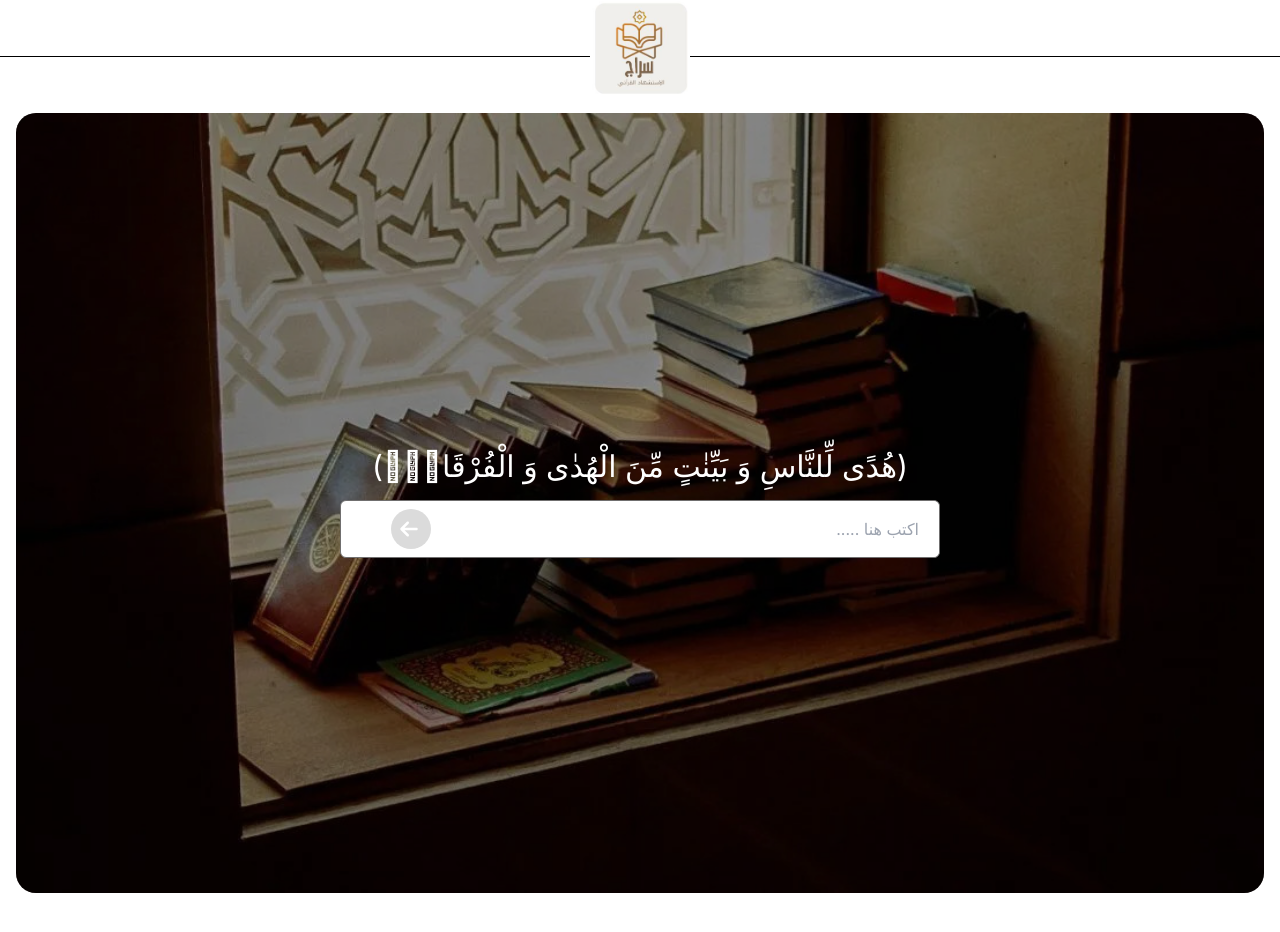
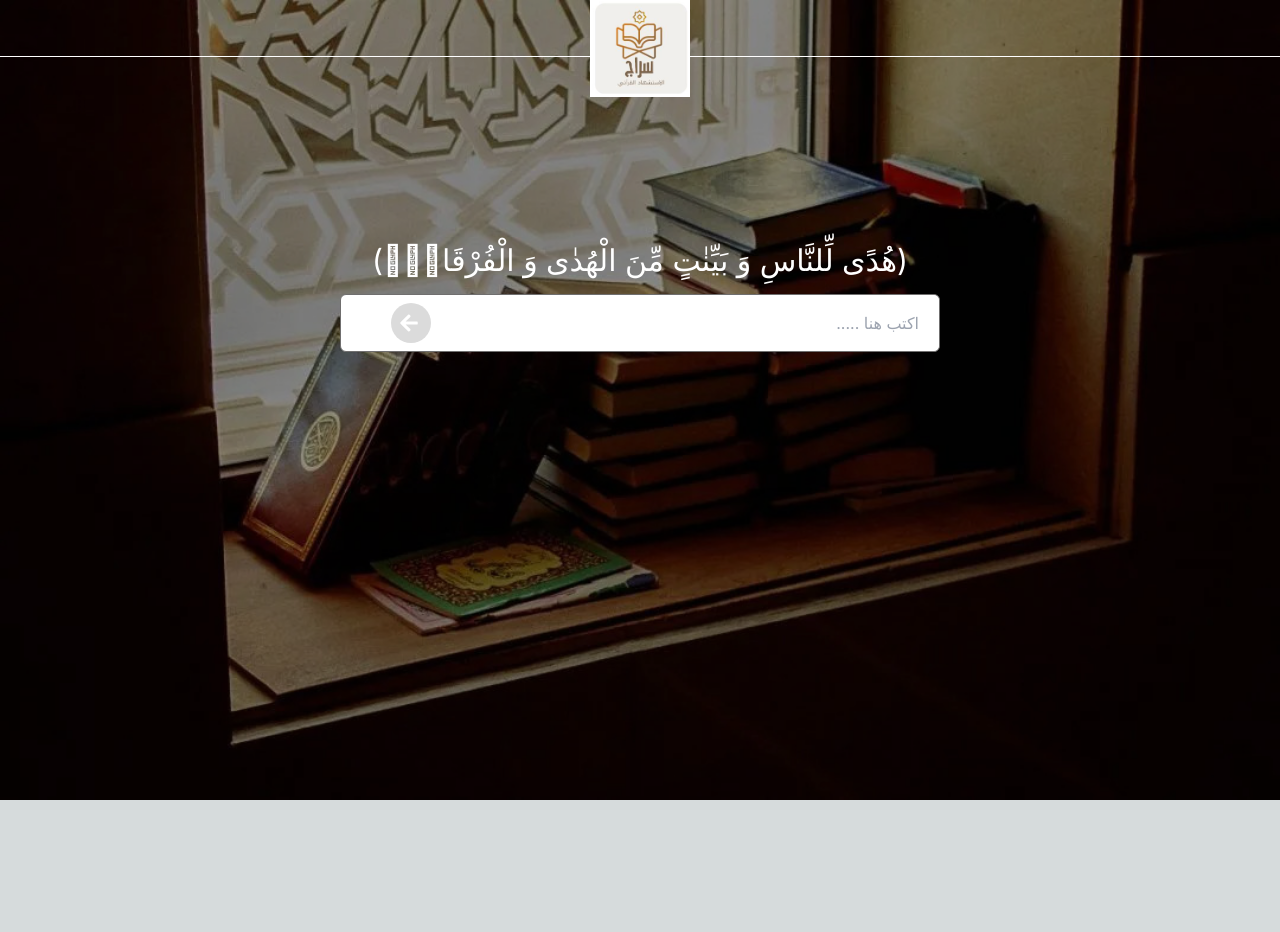
Before and after one commit to danial-babar/arabic-app, a Next.js app: page / in a window 1280 px wide. Shown: the top 932 px of the page. After the commit the page ends 800 px from the top, so only its background shows below. Built offline with nearby package versions, Linux system fonts and the light colour scheme.

Commit message:
inlarge banner to whole screen

```diff
--- a/pages/Index.tsx
+++ b/pages/Index.tsx
@@ -5,10 +5,11 @@ import SearchBox from "../components/SearchBox";
 import Image from "next/image";
 import { useEffect, useRef, useState } from "react";
 import { useSpring, animated } from "react-spring";
-import { FaArrowLeft } from "react-icons/fa6";
-import { FaInstagram } from "react-icons/fa6";
+import { FaArrowLeft } from "react-icons/fa";
+import { FaInstagram } from "react-icons/fa";
 import { FaFacebookF } from "react-icons/fa";
-import { FaTwitter } from "react-icons/fa6";
+import { FaTwitter } from "react-icons/fa";
+
 const Home: React.FC = () => {
   const [query, setQuery] = useState("");
   const [isFocused, setIsFocused] = useState(false);
@@ -22,7 +23,9 @@ const Home: React.FC = () => {
       console.log("Searching for:", query);
     }
   };
+
   const dataArray = [1, 2, 3];
+
   const handleKeyDown = (event: React.KeyboardEvent<HTMLInputElement>) => {
     if (event.key === "Enter") {
       handleSearch(query);
@@ -64,6 +67,7 @@ const Home: React.FC = () => {
       };
     }
   }, [isSearch]);
+
   useEffect(() => {
     document.addEventListener("mousedown", handleClickOutside);
     return () => {
@@ -73,26 +77,41 @@ const Home: React.FC = () => {
 
   const buttonSpring = useSpring({
     left: isFocused ? 10 : 50,
-    // opacity: isFocused ? 1 : 0.2,
   });
+
   const box = useSpring({
     left: isFocused ? 10 : 50,
-    // opacity: isFocused ? 100 : 0,
   });
+
   const borderColorClass = isFocused ? "border-[#49CAD2]" : "border-[#706f6f]";
   const btnColor = query?.length > 0 ? "bg-[#49CAD2]" : "bg-[#dbdbdb]";
+
   const onBackClick = () => {
     setIsSearch(false);
     setTypedText("");
     setIsFocused(false);
   };
+
   return (
-    <div className="pb-10">
+    <div>
       <Head>
         <title>Your Page Title</title>
       </Head>
+
+      {!isSearch ? (
+        <div className="pb-10 h-screen overflow:hidden bg-white">
+          {/* Background Image */}
+          <Image
+            src={"/Images/banner.jpg"}
+            alt="Banner"
+            className="absolute top-0 left-0 z-0"
+            layout="fill"
+            objectFit="cover"
+          />
+          <div className="absolute top-0 left-0 w-full h-full bg-black opacity-40"></div>
+
           <div className="w-full items-center">
-        <hr className="w-full border-t border-t-[#000] absolute top-14" />
+            <hr className="w-full border-t border-t-[#fff] absolute top-14" />
             <div className="relative z-1">
               <Image
                 src={"/Images/logo.png"}
@@ -103,23 +122,17 @@ const Home: React.FC = () => {
               />
             </div>
           </div>
-      {!isSearch ? (
+
           <div className="mx-auto max-w-screen-xl p-4 relative">
-          <div className="relative rounded-[20px] overflow-hidden">
-            <Image
-              src={"/Images/banner.jpg"}
-              alt="Banner"
-              className="w-full"
-              width={500}
-              height={2}
-            />
-            {/* Black shape with low opacity */}
+            {/* <div className="relative rounded-[20px] overflow-hidden">
+
               <div className="absolute top-0 left-0 w-full h-full bg-black opacity-40"></div>
-          </div>
-          <div className="absolute top-1/2 left-1/2 transform -translate-x-1/2 -translate-y-1/2  md:w-[600px] w-full p-4 flex flex-col items-center">
+            </div> */}
+            <div className="absolute top-[200px] left-1/2 transform -translate-x-1/2 -translate-y-1/2  md:w-[600px] w-full p-4 flex flex-col items-center">
               <div className="text-center">
                 <h1 className="mb-4 sm:1xl md:text-3xl xl:text-3xl 2xl:text-4xl text-[#ffff]">
-                (هُدًى لِّلنَّاسِ وَ بَیِّنٰتٍ مِّنَ الْهُدٰى وَ الْفُرْقَانِۚ)
+                  (هُدًى لِّلنَّاسِ وَ بَیِّنٰتٍ مِّنَ الْهُدٰى وَ
+                  الْفُرْقَانِۚ)
                 </h1>
                 <div
                   ref={searchBoxRef}
@@ -147,16 +160,19 @@ const Home: React.FC = () => {
               </div>
             </div>
           </div>
+        </div>
       ) : (
-        <>
+        <div className="pb-10 h-full overflow bg-white">
+          <div className="mx-auto w-full max-w-screen-xl p-4 flex items-center">
             <div
-            className="mx-auto w-full max-w-screen-xl p-4 flex items-center  cursor-pointer text-[#000] hover:text-[#0165fc]"
+              className="flex items-center cursor-pointer text-[#000] hover:text-[#0165fc]"
               onClick={onBackClick}
             >
               <FaArrowLeft size={20} className=" " />
               <h2 className=" ml-2 ]">Back </h2>
             </div>
-          {dataArray?.map((item: any, index:number) => {
+          </div>
+          {dataArray?.map((item: any, index: number) => {
             return (
               <div key={index}>
                 <div className="mx-auto max-w-screen-xl p-[20px] md:p-[100px] bg-[#F9F9F9] items-center justify-center rounded-lg mt-5 border-2 border-[#c8c8c856]">
@@ -205,7 +221,7 @@ const Home: React.FC = () => {
               </div>
             );
           })}
-        </>
+        </div>
       )}
     </div>
   );
```
Also changed, not shown: 1 other file (tests, documents, lock files or other folders). Lines whose indentation alone changed are shown as unchanged.
